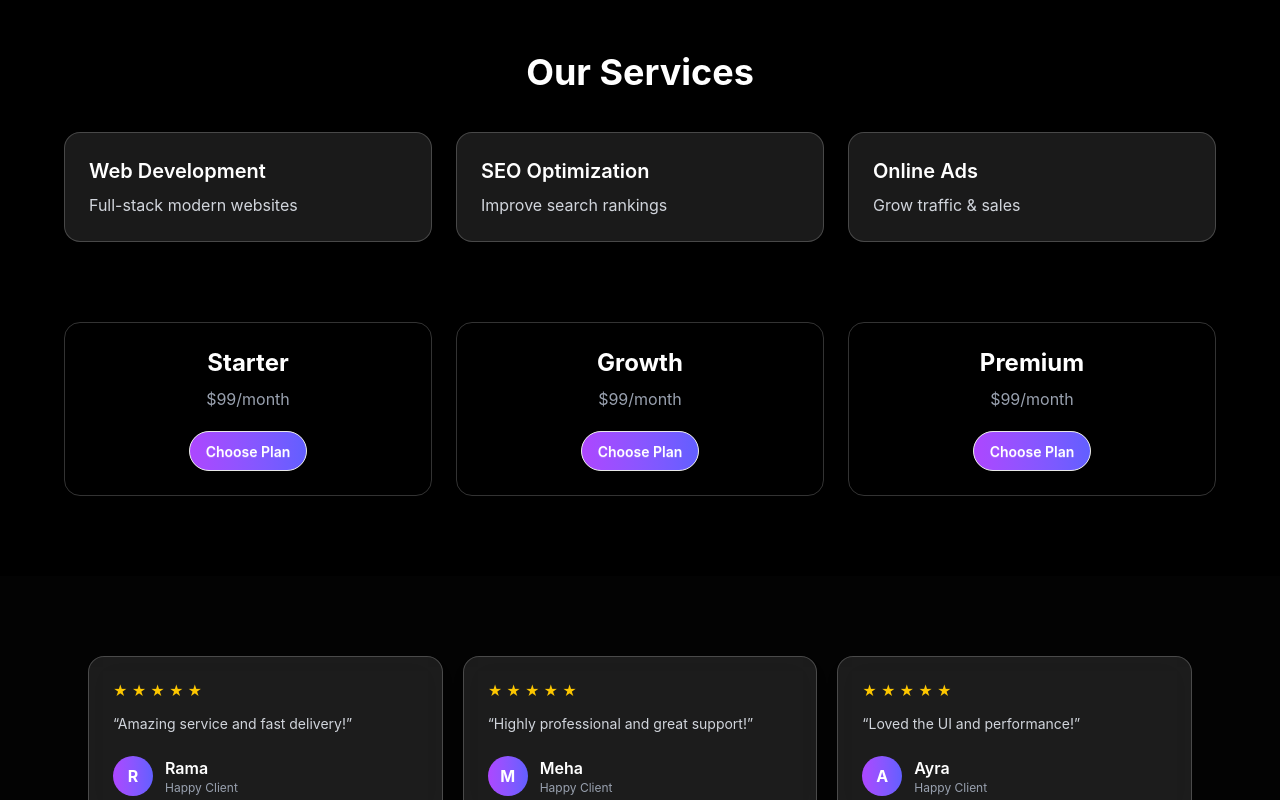
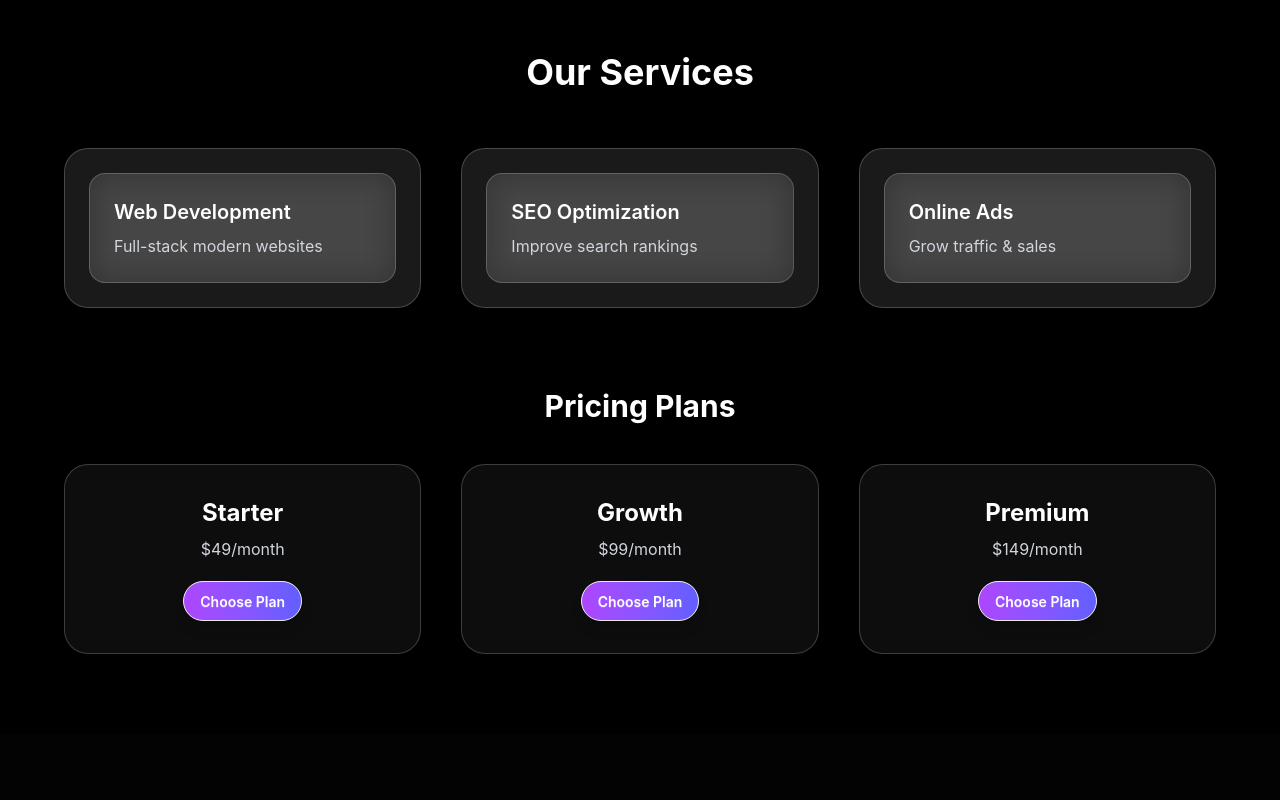
Before and after one commit to roymukta21/kodaweve-task, a React (Vite) app: page / in a window 1280 px wide. Shown: the part 900-1700 px from the top of the page. Built offline with nearby package versions, Linux system fonts and the light colour scheme.

Commit message:
feat(Services): enhance services page with animated cards and pricing plans

```diff
--- a/src/data/blogData.js
+++ b/src/data/blogData.js
@@ -12,5 +12,12 @@ export const blogs = [
     excerpt: "Learn the secrets of ranking your product on top...",
     content: "Detailed SEO guide...",
     image: "https://images.unsplash.com/photo-1590971862391-06cac0657603?q=80&w=1470&auto=format&fit=crop&ixlib=rb-4.1.0&ixid=M3wxMjA3fDB8MHxwaG90by1wYWdlfHx8fGVufDB8fHx8fA%3D%3D"
+  },
+  {
+    id: 3,
+    title: "Mastering React Hooks in 2026",
+    excerpt: "A complete guide to using hooks effectively in your projects...",
+    content: "Deep dive into useState, useEffect, useContext, and custom hooks...",
+    image: "https://images.unsplash.com/photo-1633356122102-3fe601e05bd2?q=80&w=1740&auto=format&fit=crop&ixlib=rb-4.1.0&ixid=M3wxMjA3fDB8MHxwaG90by1wYWdlfHx8fGVufDB8fHx8fA%3D%3D"
   }
 ];
--- a/src/pages/Services.jsx
+++ b/src/pages/Services.jsx
@@ -1,28 +1,76 @@
+import { motion } from "framer-motion";
 import ServiceCard from "../components/ServiceCard";
 
 const Services = () => {
+  const services = [
+    { title: "Web Development", desc: "Full-stack modern websites" },
+    { title: "SEO Optimization", desc: "Improve search rankings" },
+    { title: "Online Ads", desc: "Grow traffic & sales" },
+  ];
+
+  const pricing = [
+    { name: "Starter", price: "$49/month" },
+    { name: "Growth", price: "$99/month" },
+    { name: "Premium", price: "$149/month" },
+  ];
+
+  // Card animation variants
+  const cardVariants = {
+    hidden: { opacity: 0, y: 50, rotateY: 10 },
+    show: { opacity: 1, y: 0, rotateY: 0, transition: { duration: 0.7, ease: "easeOut" } },
+    hover: { scale: 1.05, rotateY: 5, rotateX: 5, boxShadow: "0 20px 50px rgba(0,0,0,0.3)" },
+  };
+
   return (
     <div className="bg-black text-white px-6 py-20">
-      <h1 className="text-4xl font-bold text-center mb-10">Our Services</h1>
+      <h1 className="text-4xl font-bold text-center mb-14">Our Services</h1>
 
-      <div className="max-w-6xl mx-auto grid md:grid-cols-3 gap-6">
-        <ServiceCard title="Web Development" desc="Full-stack modern websites" />
-        <ServiceCard title="SEO Optimization" desc="Improve search rankings" />
-        <ServiceCard title="Online Ads" desc="Grow traffic & sales" />
-      </div>
+      {/* Services Cards */}
+      <motion.div
+        className="max-w-6xl mx-auto grid md:grid-cols-3 gap-10 perspective-1000"
+        initial="hidden"
+        animate="show"
+      >
+        {services.map((service, i) => (
+          <motion.div
+            key={i}
+            className="bg-white/10 backdrop-blur-lg border border-white/20 rounded-3xl p-6 cursor-pointer"
+            variants={cardVariants}
+            whileHover="hover"
+          >
+            <ServiceCard title={service.title} desc={service.desc} />
+          </motion.div>
+        ))}
+      </motion.div>
 
-      {/* Pricing */}
-      <div className="max-w-6xl mx-auto mt-20 grid md:grid-cols-3 gap-6">
-        {["Starter", "Growth", "Premium"].map((plan, i) => (
-          <div key={i} className="p-6 border border-white/20 rounded-2xl text-center">
-            <h2 className="text-2xl font-bold">{plan}</h2>
-            <p className="mt-2 text-gray-400">$99/month</p>
-            <button className="btn">
+      {/* Pricing Section */}
+      <h2 className="text-3xl font-bold text-center mt-20 mb-10">Pricing Plans</h2>
+
+      <motion.div
+        className="max-w-6xl mx-auto grid md:grid-cols-3 gap-10 perspective-1000"
+        initial="hidden"
+        whileInView="show"
+        viewport={{ once: true }}
+      >
+        {pricing.map((plan, i) => (
+          <motion.div
+            key={i}
+            className="bg-white/5 backdrop-blur-lg border border-white/20 rounded-3xl p-8 text-center cursor-pointer"
+            variants={cardVariants}
+            whileHover="hover"
+          >
+            <h3 className="text-2xl font-bold">{plan.name}</h3>
+            <p className="mt-2 text-gray-300">{plan.price}</p>
+            <motion.button
+              whileHover={{ scale: 1.05 }}
+              whileTap={{ scale: 0.95 }}
+              className="btn"
+            >
               Choose Plan
-            </button>
-          </div>
+            </motion.button>
+          </motion.div>
         ))}
-      </div>
+      </motion.div>
     </div>
   );
 };
```
